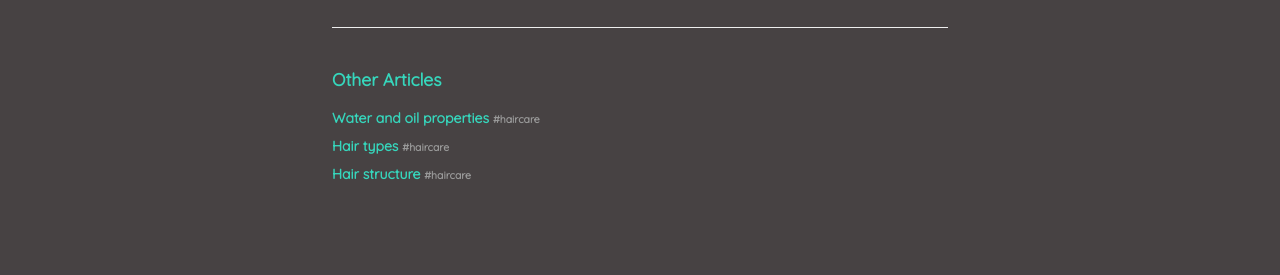
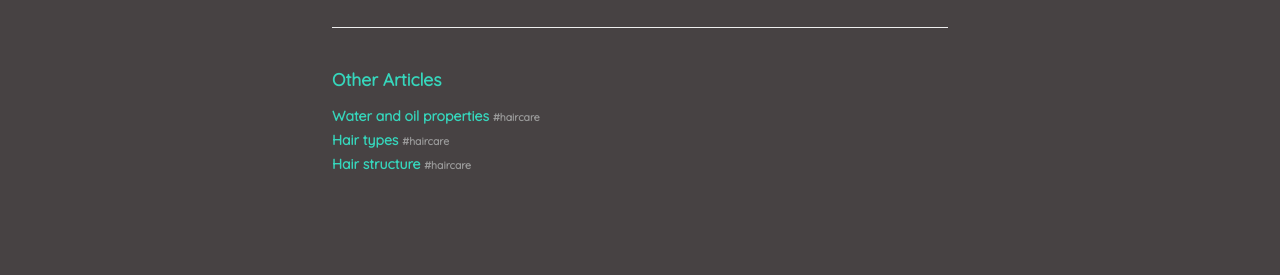
Before and after one commit to curlylab/curlylab.github.io, a Jekyll site: the page built from _posts/2018-04-25-ultimate-blends-coconut-water-aloe-vera.md, in a window 1280 px wide. Shown: the part 1535-1810 px from the top of the page. Built offline with Jekyll 4.4.1, drawn with Linux system fonts in a browser that asks for light colours; comment, search, counter and statistics services are not loaded.

Commit message:
Update style.css

```diff
--- a/public/css/style.css
+++ b/public/css/style.css
@@ -392,8 +392,8 @@ tbody tr:nth-child(odd) th {
 }
 
 .related-posts li h3 {
-  margin-bottom: 0.25rem;
-  line-height: 1.75;
+  margin-bottom: 0.2rem;
+  line-height: 1.5;
 }
 
 .related-posts li small {
```
